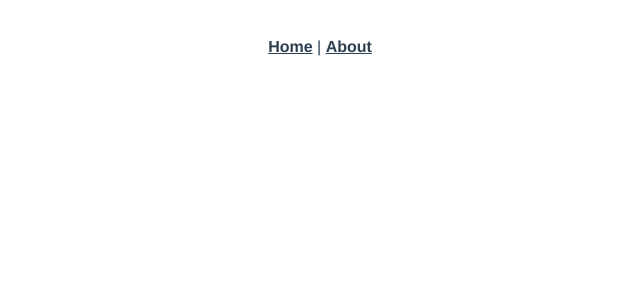
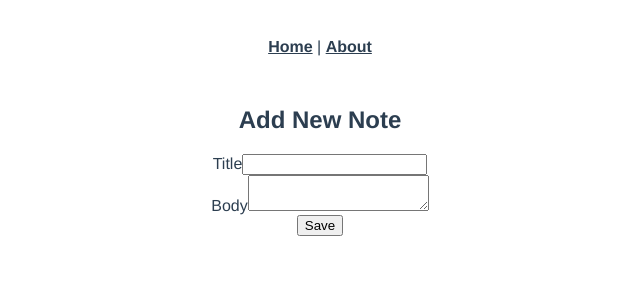
Before and after one commit to ksmxxxxxx/note_app_with_vue, a Vue app: page /add in a window 1280 px wide. Before the commit this address had no page. Shown: the top 300 px of the page, without its empty margins (320-960 px from the left). Built offline with nearby package versions, Linux system fonts and the light colour scheme.

Commit message:
:construction: Can add new note

```diff
--- /dev/null
+++ b/src/components/Form.vue
@@ -0,0 +1,53 @@
+<template>
+  <div>
+    <div>
+      <label for="title">Title</label>
+      <input id="title" type="text" v-model="newNote.title">
+    </div>
+    <div>
+      <label for="body">Body</label>
+      <textarea id="body" v-model="newNote.body"></textarea>
+    </div>
+    <button @click="addNote">Save</button>
+    <p>{{ newNote.title }}</p>
+    <p>{{ newNote.body }}</p>
+  </div>
+</template>
+
+<script>
+export default {
+  data () {
+    return {
+      notes: [],
+      newNote: {
+        title: null,
+        body: null
+      }
+    }
+  },
+  mounted () {
+    if (localStorage.getItem('notes')) {
+      try {
+        this.notes = JSON.parse(localStorage.getItem('notes'))
+      } catch (e) {
+        localStorage.removeItem('notes')
+      }
+    }
+  },
+  methods: {
+    addNote () {
+      if (!this.newNote) {
+        return
+      }
+      this.notes.push(this.newNote)
+      this.newNote = ''
+      this.saveNote()
+    },
+    saveNote () {
+      const parsed = JSON.stringify(this.notes)
+      localStorage.setItem('notes', parsed)
+    }
+  },
+  name: 'Form'
+}
+</script>
--- a/src/router/index.js
+++ b/src/router/index.js
@@ -2,6 +2,7 @@ import { createRouter, createWebHistory } from 'vue-router'
 // import Home from '../views/Home.vue'
 import NoteList from '../views/NoteList.vue'
 import NoteDetail from '../views/NoteDetail.vue'
+import NoteAdd from '../views/NoteAdd.vue'
 
 const routes = [
   // {
@@ -31,6 +32,14 @@ const routes = [
     props: route => ({
       id: Number(route.params.id)
     })
+  },
+  {
+    path: '/add',
+    name: 'NoteAdd',
+    component: NoteAdd,
+    props: route => ({
+      id: Number(route.params.id)
+    })
   }
 ]
 
--- /dev/null
+++ b/src/views/NoteAdd.vue
@@ -0,0 +1,16 @@
+<template>
+  <section>
+    <h1>Add New Note</h1>
+    <Form/>
+  </section>
+</template>
+
+<script>
+import Form from '@/components/Form.vue'
+export default {
+  components: {
+    Form
+  },
+  name: 'NoteAdd'
+}
+</script>
--- a/src/views/NoteList.vue
+++ b/src/views/NoteList.vue
@@ -1,6 +1,9 @@
 <template>
   <div class="note-list">
     <List/>
+  </div>
+  <div>
+    <router-link to="/add">Add Note</router-link>
   </div>
 </template>
 
```
